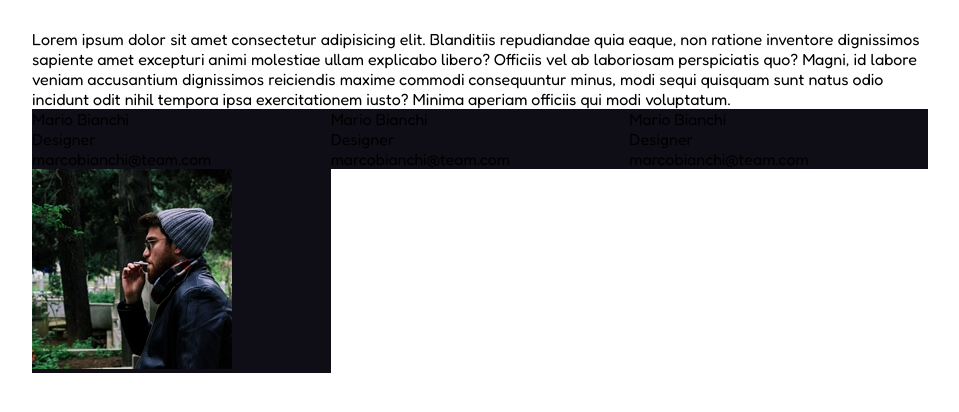
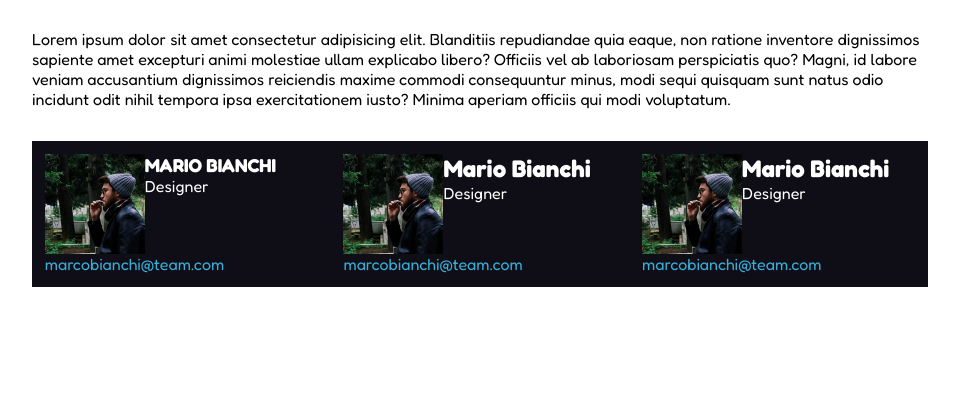
Before and after one commit to IlCarretto/html-css-float-cards, a plain HTML site: page index.html in a window 1280 px wide. Shown: the part 74-486 px from the top of the page, without its empty margins (160-1119 px from the left). Drawn offline with Linux system fonts and the light colour scheme; a web font is replaced by a local one.

Commit message:
Creating columns

```diff
--- a/css/style.css
+++ b/css/style.css
@@ -37,7 +37,10 @@ h1{
     width: calc(100% / 3);
     background-color: #0f0e17;
     float: left;
+    color: white;
+    padding: 0.8rem;
 }
+
 
 .clearfix::after{
     content: "";
@@ -49,6 +52,11 @@ span{
     display: block;
 }
 
-.row img{
-    height: 50%;
+.column img{
+    height: 100px;
+    float: left;
 }
+
+span:last-of-type{
+    color:#37afda;
+}
--- a/index.html
+++ b/index.html
@@ -29,21 +29,23 @@
 
     <!-- MAIN -->
         <main>
-            <section class="main">
+            <section class="main mt">
                 <div class="row clearfix">
                     <div class="column">
-                        <span>Mario Bianchi</span>
-                        <span>Designer</span>
-                        <span>marcobianchi@team.com</span>
                         <img src="img/male1.png" alt="Marco Bianchi">
-                    </div>
-                    <div class="column">
-                        <span>Mario Bianchi</span>
+                        <h3>MARIO BIANCHI</h3>
                         <span>Designer</span>
                         <span>marcobianchi@team.com</span>
                     </div>
                     <div class="column">
-                        <span>Mario Bianchi</span>
+                        <img src="img/male1.png" alt="Marco Bianchi">
+                        <h2>Mario Bianchi</h2>
+                        <span>Designer</span>
+                        <span>marcobianchi@team.com</span>
+                    </div>
+                    <div class="column">
+                        <img src="img/male1.png" alt="Marco Bianchi">
+                        <h2>Mario Bianchi</h2>
                         <span>Designer</span>
                         <span>marcobianchi@team.com</span>
                     </div>
```
